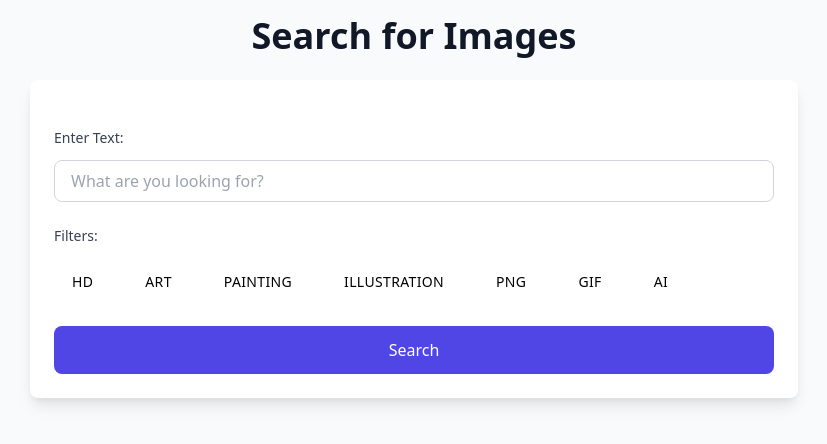
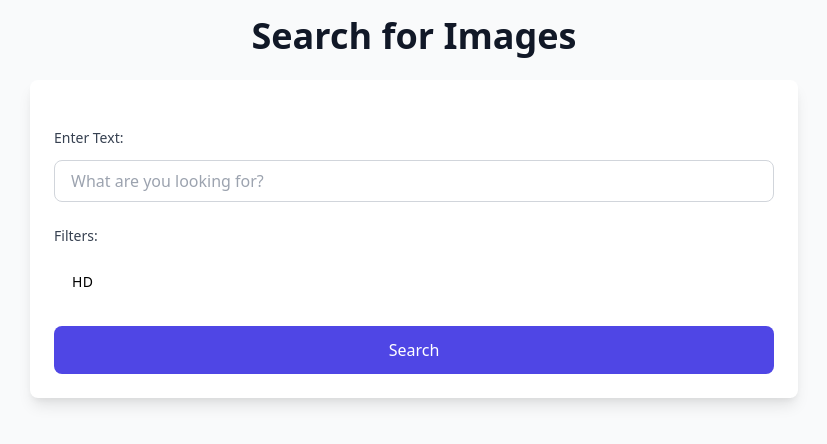
Before and after one commit to narenthiran22/ImgNova, a Django app: page / in a window 1280 px wide. Shown: the top 444 px of the page, without its empty margins (226-1053 px from the left). Run offline with Django 5.2, Linux system fonts and the light colour scheme.

Commit message:
Update index.html

```diff
--- a/imgnova/templates/index.html
+++ b/imgnova/templates/index.html
@@ -5,40 +5,24 @@
     <meta charset="UTF-8" />
     <meta name="viewport" content="width=device-width, initial-scale=1.0" />
     <meta name="google-site-verification" content="nytukZRcpFBqmLeuXRtCmUnp23tLZXt2orlXBu5BOfI" />
-    <meta
-      name="description"
-      content="ImageNova - Discover and search for stunning images."
-    />
+    <meta name="description" content="ImageNova - Discover and search for stunning images." />
     <meta name="author" content="ImageNova" />
     <meta name="robots" content="index, follow" />
     <meta property="og:title" content="ImageNova - Search for Images" />
-    <meta
-      property="og:description"
-      content="Find the perfect images for your projects or inspiration with ImageNova."
-    />
+    <meta property="og:description" content="Find the perfect images for your projects or inspiration with ImageNova." />
     <meta property="og:image" content="{% static 'imagenova.jpg' %}" />
     <meta property="og:url" content="" />
-    <meta name="twitter:card" content="{% static 'imagenova.jpg' %}" />
+    <meta name="twitter:card" content="summary_large_image" />
     <meta name="twitter:title" content="ImageNova - Search for Images" />
-    <meta
-      name="twitter:description"
-      content="Discover the best images for all your needs."
-    />
+    <meta name="twitter:description" content="Discover the best images for all your needs." />
     <meta name="twitter:image" content="{% static 'imagenova.jpg' %}" />
     <meta http-equiv="X-UA-Compatible" content="IE=edge" />
     <title>ImageNova - Search for Images</title>
-    <link
-      href="https://cdnjs.cloudflare.com/ajax/libs/tailwindcss/2.2.19/tailwind.min.css"
-      rel="stylesheet"
-    />
-    <link
-      href="https://cdnjs.cloudflare.com/ajax/libs/font-awesome/5.15.3/css/all.min.css"
-      rel="stylesheet"
-    />
+    <link href="https://cdnjs.cloudflare.com/ajax/libs/tailwindcss/2.2.19/tailwind.min.css" rel="stylesheet" />
+    <link href="https://cdnjs.cloudflare.com/ajax/libs/font-awesome/5.15.3/css/all.min.css" rel="stylesheet" />
     <link href="{% static 'styles.css' %}" rel="stylesheet" />
     <link rel="icon" href="/static/imagenova.jpg" type="image/x-icon" />
     <link rel="apple-touch-icon" href="{% static 'imagenova.jpg' %}" />
-    <script src="https://cdnjs.cloudflare.com/ajax/libs/jquery/3.6.0/jquery.min.js"></script>
     <style>
       .filter-checkbox:checked + label {
         background-color: #4f46e5;
@@ -94,16 +78,12 @@
           margin: 0 10px;
         }
       }
-
     </style>
   </head>
 
   <body class="min-h-screen bg-gray-50 py-4 px-2 sm:px-6 lg:px-8">
     {% if error %}
-    <div
-      class="bg-red-500 text-white p-4 rounded-lg border border-red-700"
-      role="alert"
-    >
+    <div class="bg-red-500 text-white p-4 rounded-lg border border-red-700" role="alert">
       {{ error }}
     </div>
     {% endif %}
@@ -113,23 +93,17 @@
         Search for Images
       </h1>
 
-      <form
-        method="POST"
-        action="{% url 'analyze' %}"
-        class="space-y-6 bg-white p-6 rounded-lg shadow-lg"
-      >
+      <form method="POST" action="{% url 'analyze' %}" class="space-y-6 bg-white p-6 rounded-lg shadow-lg">
         {% csrf_token %}
         <div class="space-y-3">
-          <label
-            for="input_text"
-            class="block text-sm font-medium text-gray-700"
-            >Enter Text:</label
-          >
+          <label for="input_text" class="block text-sm font-medium text-gray-700">
+            Enter Text:
+          </label>
           <input
             type="text"
             name="input_text"
             id="input_text"
-            value="{% if search_query %}{{ search_query }}{% else %}{% endif %}"
+            value="{% if search_query %}{{ search_query }}{% endif %}"
             required
             class="w-full px-4 py-2 border border-gray-300 rounded-lg focus:ring-2 focus:ring-indigo-500 focus:border-indigo-500 transition duration-150"
             placeholder="What are you looking for?"
@@ -147,78 +121,15 @@
                 id="filter_hd"
                 class="filter-checkbox"
                 {% if 'hd' in request.POST.filter_type %}checked{% endif %}
-      >
-      <label for="filter_hd" class="filter-label cursor-pointer px-4 py-2 rounded-full border border-gray-300 text-sm font-medium uppercase tracking-wide inline-block hover:bg-gray-50 ">HD</label>
+              />
+              <label
+                for="filter_hd"
+                class="filter-label cursor-pointer px-4 py-2 rounded-full border border-gray-300 text-sm font-medium uppercase tracking-wide inline-block hover:bg-gray-50"
+              >HD</label>
             </div>
-    <div class="flex items-center">
-      <input
-        type="checkbox"
-        name="filter_type"
-        value="art"
-        id="filter_art"
-        class=" filter-checkbox"
-        {% if 'art' in request.POST.filter_type %}checked{% endif %}
-      >
-      <label for="filter_art"  class="filter-label cursor-pointer px-4 py-2 rounded-full border border-gray-300 text-sm font-medium uppercase tracking-wide inline-block hover:bg-gray-50 ">Art</label>
-    </div>
-    <div class="flex items-center">
-      <input
-        type="checkbox"
-        name="filter_type"
-        value="painting"
-        id="filter_painting"
-        class="filter-checkbox"
-        {% if 'painting' in request.POST.filter_type %}checked{% endif %}
-      >
-      <label for="filter_painting"  class="filter-label cursor-pointer px-4 py-2 rounded-full border border-gray-300 text-sm font-medium uppercase tracking-wide inline-block hover:bg-gray-50 ">Painting</label>
-    </div>
-    <div class="flex items-center">
-      <input
-        type="checkbox"
-        name="filter_type"
-        value="illustration"
-        id="filter_illustration"
-        class=" filter-checkbox"
-        {% if 'illustration' in request.POST.filter_type %}checked{% endif %}
-      >
-      <label for="filter_illustration"  class="filter-label cursor-pointer px-4 py-2 rounded-full border border-gray-300 text-sm font-medium uppercase tracking-wide inline-block hover:bg-gray-50 ">Illustration</label>
-    </div>
-    <div class="flex items-center">
-      <input
-        type="checkbox"
-        name="filter_type"
-        value="png"
-        id="filter_png"
-        class=" filter-checkbox"
-        {% if 'png' in request.POST.filter_type %}checked{% endif %}
-      >
-      <label for="filter_png"  class="filter-label cursor-pointer px-4 py-2 rounded-full border border-gray-300 text-sm font-medium uppercase tracking-wide inline-block hover:bg-gray-50 ">PNG</label>
-    </div>
-    <div class="flex items-center">
-      <input
-        type="checkbox"
-        name="filter_type"
-        value="gif"
-        id="filter_gif"
-        class="filter-checkbox"
-        {% if 'gif' in request.POST.filter_type %}checked{% endif %}
-      >
-      <label for="filter_gif" class="filter-label cursor-pointer px-4 py-2 rounded-full border border-gray-300 text-sm font-medium uppercase tracking-wide inline-block hover:bg-gray-50 ">GIF</label>
-    </div>
-    <div class="flex items-center">
-      <input
-        type="checkbox"
-        name="filter_type"
-        value="ai"
-        id="filter_ai"
-        class="filter-checkbox"
-        {% if 'ai' in request.POST.filter_type %}checked{% endif %}
-      >
-      <label for="filter_ai" class="filter-label cursor-pointer px-4 py-2 rounded-full border border-gray-300 text-sm font-medium uppercase tracking-wide inline-block hover:bg-gray-50 ">AI</label>
+            <!-- Additional Filters -->
           </div>
         </div>
-</div>
-
 
         <button
           type="submit"
@@ -244,10 +155,6 @@
               class="w-full h-48 object-cover preview-image cursor-pointer rounded-md hover:scale-105 transition-transform duration-300"
               onclick="openModal('{{ result }}')"
             />
-            <!-- Directly download image when clicking the download icon -->
-            {% comment %} <a href="{{ result }}" class="download-icon" download >
-              <i class="fas fa-download"></i> {% endcomment %}
-            </a>
           </div>
           {% endfor %}
         </div>
@@ -258,7 +165,7 @@
     <!-- Modal -->
     <div
       id="imageModal"
-      class="fixed inset-0 bg-black bg-opacity-50 flex items-center justify-center hidden"
+      class="fixed inset-0 bg-black bg-opacity-50 flex items-center justify-center hidden z-50"
     >
       <div
         class="bg-white rounded-lg overflow-hidden shadow-lg max-w-md w-full relative"
@@ -271,19 +178,11 @@
         >
           &times;
         </button>
-        <img id="modalImage" src="" alt="Preview" class="w-full h-auto z-10" />
+        <img id="modalImage" src="" alt="Preview" class="w-full h-auto" />
       </div>
     </div>
 
-    <script src="https://code.jquery.com/jquery-3.6.0.min.js"></script>
     <script>
-      function downloadImage(url, filename) {
-        const link = document.createElement('a');
-        link.href = url;
-        link.download = filename;
-        document.body.appendChild(link);
-        link.click();
-        document.body.removeChild(link);
       function openModal(imageSrc) {
         const modal = document.getElementById('imageModal');
         const modalImage = document.getElementById('modalImage');
@@ -291,21 +190,16 @@
         modal.classList.remove('hidden');
       }
 
-        // Close Modal
       function closeModal() {
         const modal = document.getElementById('imageModal');
         modal.classList.add('hidden');
       }
 
-        // Handle Modal Close on 'Esc' Key
       window.addEventListener('keydown', function (event) {
         if (event.key === 'Escape') {
           closeModal();
         }
       });
-
-
-      }
     </script>
   </body>
 </html>
```
Lines whose indentation alone changed are shown as unchanged.
